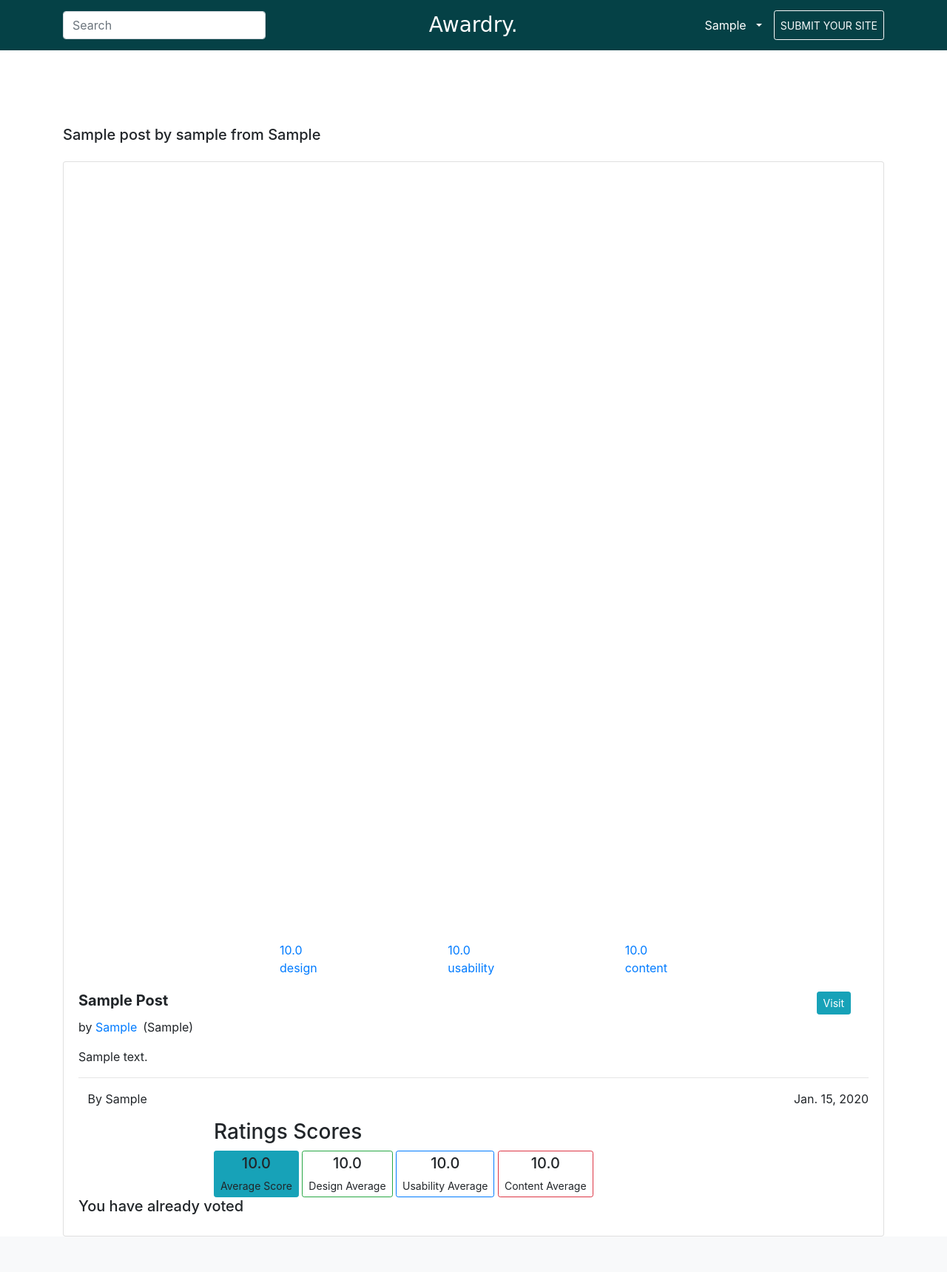
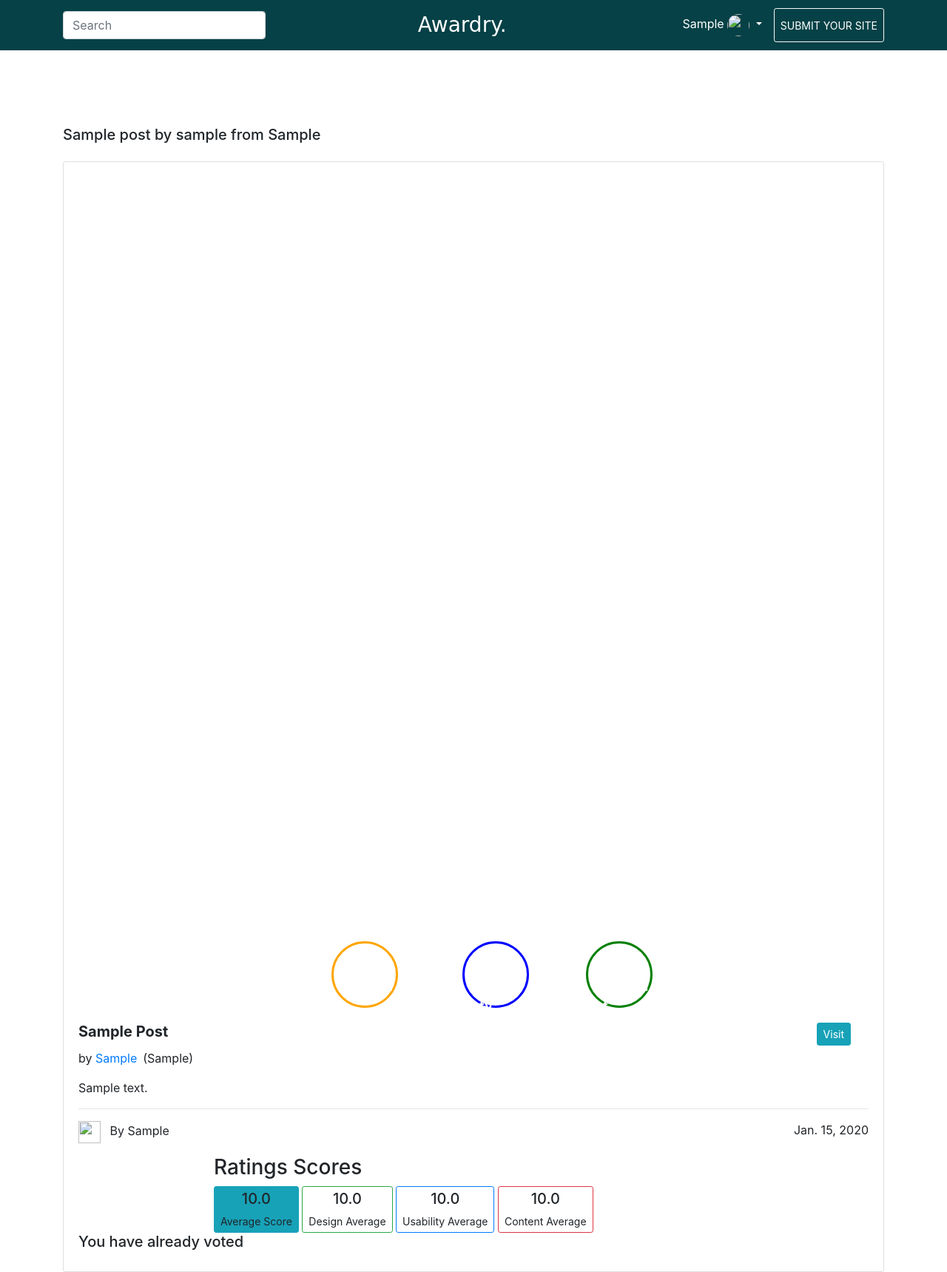
Before and after one commit to Victoria045/Awardry, a Django app: a page that uses award/templates/award/base.html in a window 1280 px wide. Shown: the whole page at 74% size. Before the commit the page ends 1671 px from the top, so only its background shows below. Run offline with Django 3.2, Linux system fonts and the light colour scheme; a user stored in the database is signed in; tables that the repository leaves empty hold one stand-in row (values such as "Sample post"); some libraries are stand-ins or nearby versions; some web fonts are replaced.

Commit message:
modify main stylesheet

```diff
--- a/static/css/main.css
+++ b/static/css/main.css
@@ -12,3 +12,148 @@
 .form-text, .asteriskField{
   display:none;
 }
+
+.hello{
+  color:green;
+}
+#nbar{
+  background-color:black;
+  color:black;
+}
+.login, #site{
+  text-decoration: none;
+  color:white;
+}
+
+.login:hover, #site:hover{
+  text-decoration: none;
+  color:white;
+}
+.brand{
+  font-weight: bolder;
+}
+.account-img {
+  height: 125px;
+  width: 125px;
+}
+.nav-img{
+  height: 30px;
+  width: 30px;
+}
+
+.form-text, .asteriskField{
+  display:none;
+}
+
+.alert{
+  margin:0;
+  padding:0;
+}
+.alert ul li {
+  list-style-type: none;
+  padding:0;
+  margin:0;
+  font-size:12px;
+}
+.overlay{
+  background-position: center;
+  background-size: cover;
+  background-repeat: no-repeat;
+}
+.bg
+{
+  background-position: center;
+  background-size: cover;
+  background-repeat: no-repeat;
+  margin:0px;
+  padding:0px;
+}
+.bg-wrapper{
+  background-color: rgba(0, 0, 0, 0.9);
+
+}
+
+#design{
+  color:white;
+  border: 3px solid orange;
+  border-radius: 50%;
+  height:90px;
+  width:90px;
+  padding-left:20px;
+  padding-top:20px;
+  margin-right:10px;
+  margin-left:70px;
+}
+
+.des{
+  border: 3px solid orange;
+}
+.des1{
+  border: 3px solid brown;
+}
+.des2{
+  border: 3px solid blue;
+}
+.des3{
+  border: 3px solid green;
+}
+/* .site-link{
+  padding-top:-20px;!important
+
+} */
+.pos{
+  background-position:center;
+  background-size:cover;
+  background-repeat:no-repeat;
+  height: 80%;
+  width: 80%;
+}
+
+#usable{
+  color:white;
+  border: 3px solid blue;
+  border-radius: 50%;
+  padding-left:20px;
+  padding-top:20px;
+  height:90px;
+  width:90px;
+  margin-right:10px;
+}
+
+#content{
+  color:white;
+  border: 3px solid green;
+  border-radius: 50%;
+  height:90px;
+  width:90px;
+  padding-left:20px;
+  padding-top:20px;
+  margin-right:20px;
+}
+
+#score{
+  color:white;
+  /* border: 3px solid white; */
+  /* border-radius: 50%; */
+  height:90px;
+  width:90px;
+  padding-left:20px;
+  padding-top:20px;
+  margin-right:20px;
+}
+
+.rates{
+  font-size:18px;
+  font-weight:bolder;
+}
+.ting{
+  font-size:14px;
+}
+.display{
+  display: flex;
+  flex-wrap: wrap;
+}
+.container-fluid{
+  padding-right:0px;
+   padding-left:0px;
+}
```
